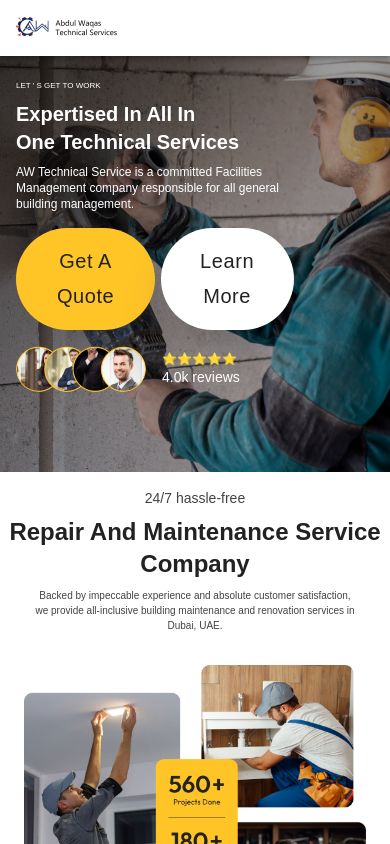
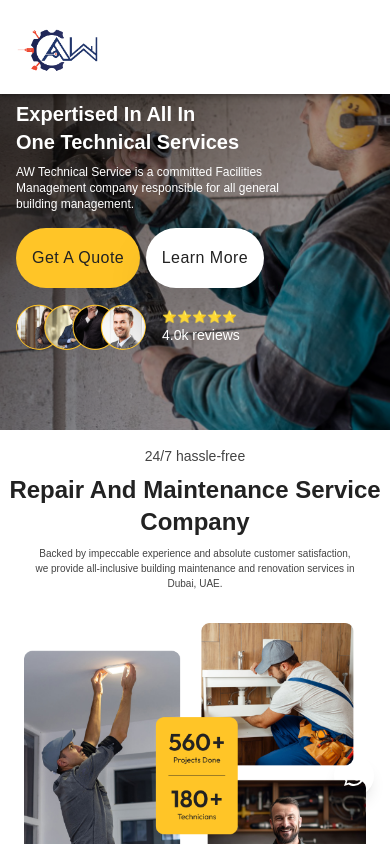
Before and after one commit to shaniaakhan21/AWTech, a Next.js app: page / in a window 390 px wide. Shown: the top 844 px of the page. Built offline with nearby package versions, Linux system fonts and the light colour scheme.

Commit message:
responsivenss done and whatsapp added

```diff
--- a/app/globals.css
+++ b/app/globals.css
@@ -3,7 +3,18 @@
 @tailwind utilities;
 @import url('https://fonts.googleapis.com/css2?family=Outfit:wght@300;400;500;600;700&display=swap');
 
-body, h1, h2, h3, h4, h5, h6, p, span, input, a, button{
+body,
+h1,
+h2,
+h3,
+h4,
+h5,
+h6,
+p,
+span,
+input,
+a,
+button {
   font-family: 'Outfit', sans-serif;
 }
 
@@ -11,25 +22,27 @@ html {
   scroll-behavior: smooth;
 }
 
-.about-page .shadow-text-custom{
+.about-page .shadow-text-custom {
   text-shadow: 1px -1px 2px #947625;
 }
 
 
-.MuiAccordion-heading, .MuiAccordion-root,
+.MuiAccordion-heading,
+.MuiAccordion-root,
 .Mui-expanded:last-of-type {
-  border-radius: 1rem!important;
-  --Paper-shadow: none!important;
+  border-radius: 1rem !important;
+  --Paper-shadow: none !important;
   border: 1px solid #ADADAD;
 }
 
 .MuiAccordion-root:first-of-type {
-  border-top-left-radius: 1rem!important;
-  border-top-right-radius: 1rem!important;
+  border-top-left-radius: 1rem !important;
+  border-top-right-radius: 1rem !important;
 }
 
-.Mui-expanded:first-of-type, .MuiAccordionSummary-root{
-  border-radius: 1rem!important;
+.Mui-expanded:first-of-type,
+.MuiAccordionSummary-root {
+  border-radius: 1rem !important;
 }
 
 .MuiAccordion-root::before {
@@ -37,70 +50,83 @@ html {
 }
 
 .custom-button {
-  text-transform: capitalize!important;
-  border-radius: 9999px!important;
-  font-size: 1.25rem!important;
-  color: #222222!important;
-  background-color: #FFC527!important;
-  font-family: 'Outfit', sans-serif!important;
-  font-weight: 500!important;
-  padding: 1rem 1.2rem!important;
+  text-transform: capitalize !important;
+  border-radius: 9999px !important;
+  font-size: 1.25rem !important;
+  color: #222222 !important;
+  background-color: #FFC527 !important;
+  font-family: 'Outfit', sans-serif !important;
+  font-weight: 500 !important;
+  padding: 1rem 1.2rem !important;
 }
 
 .custom-button-white {
-  text-transform: capitalize!important;
-  border-radius: 9999px!important;
-  font-size: 1.25rem!important;
-  color: #222222!important;
-  background-color: white!important;
-  font-family: 'Outfit', sans-serif!important;
-  font-weight: 500!important;
-  margin-left: 2%!important;
-  padding: 1rem 1.2rem!important;
+  text-transform: capitalize !important;
+  border-radius: 9999px !important;
+  font-size: 1.25rem !important;
+  color: #222222 !important;
+  background-color: white !important;
+  font-family: 'Outfit', sans-serif !important;
+  font-weight: 500 !important;
+  margin-left: 2% !important;
+  padding: 1rem 1.2rem !important;
 }
 
 .custom-button-black {
-  text-transform: capitalize!important;
-  border-radius: 9999px!important;
-  font-size: 1.25rem!important;
-  color: white!important;
-  background-color: #222222!important;
-  font-family: 'Outfit', sans-serif!important;
-  font-weight: 500!important;
-  margin-left: 2%!important;
-  padding: 1rem 1.6rem!important;
+  text-transform: capitalize !important;
+  border-radius: 9999px !important;
+  font-size: 1.25rem !important;
+  color: white !important;
+  background-color: #222222 !important;
+  font-family: 'Outfit', sans-serif !important;
+  font-weight: 500 !important;
+  margin-left: 2% !important;
+  padding: 1rem 1.6rem !important;
 }
 
-.background-white{
-  background-color: white!important;
+.background-white {
+  background-color: white !important;
 }
 
-.text-22-black{
-  color: #222222!important;
+.text-22-black {
+  color: #222222 !important;
 }
 
-.bg-22-black{
-  background-color: #222222!important;
+.bg-22-black {
+  background-color: #222222 !important;
 }
 
-.pos-relative{
-  position: hidden!important;
+.pos-relative {
+  position: hidden !important;
 }
 
-.pos-sticky{
-  position: fixed!important;
+.pos-sticky {
+  position: fixed !important;
 }
 
 @media (min-width: 640px) {
   .sm\:hidden {
-      display: none!important;
+    display: none !important;
   }
 
-  .txt-8-px{
-    font-size: 7px!important;
+  .txt-8-px {
+    font-size: 7px !important;
+  }
+
+}
+
+@media (max-width: 640px) {
+  #cust-btn{
+    padding: 0.4rem 0.5rem !important;
+    font-size: 0.6rem !important;
+  }
+
+  .custom-button, .custom-button-white, .custom-button-black {
+    padding: 1rem 1rem !important;
+    font-size: 1rem !important;
   }
 }
 
-.ml-02{
-margin-left: 2%!important;
+.ml-02 {
+  margin-left: 2% !important;
 }
--- a/app/layout.tsx
+++ b/app/layout.tsx
@@ -1,3 +1,4 @@
+import WhatsappButton from "@/components/WhatsappButton";
 import "./globals.css";
 
 export default function RootLayout({
@@ -10,6 +11,7 @@ export default function RootLayout({
       <body
       >
         {children}
+        <WhatsappButton />
       </body>
     </html>
   );
--- a/components/Header.tsx
+++ b/components/Header.tsx
@@ -1,16 +1,16 @@
 "use client";
 import React from "react";
 import { useState } from 'react';
-import { AppBar, Toolbar, Typography, Button, IconButton, Drawer, List, ListItem, ListItemButton, ListItemText } from '@mui/material';
+import { AppBar, Toolbar, Typography, Button, IconButton, Drawer, List, ListItem, ListItemButton, ListItemText, useMediaQuery } from '@mui/material';
 import MenuIcon from '@mui/icons-material/Menu';
 import Image from 'next/image';
 import AWLogo from '../assests/images/logo.png';
 import LocalPhoneOutlinedIcon from '@mui/icons-material/LocalPhoneOutlined';
 import CloseIcon from '@mui/icons-material/Close';
-
+import MobileLogo from '../assests/images/phone-logo.png'
 const Header: React.FC = () => {
     const [drawerOpen, setDrawerOpen] = useState(false);
-
+    const isMobile = useMediaQuery('(max-width: 600px)');
 
     // Function to handle scroll and navigation
     const handleScroll = (id: string) => {
@@ -27,15 +27,14 @@ const Header: React.FC = () => {
         setDrawerOpen(open);
     };
 
-
-
-
     return (
         <AppBar className="bg-white shadow-none pos-sticky background-white">
             <Toolbar className="flex justify-between items-center py-2">
                 {/* Logo */}
                 <div className="flex items-center">
-                    <Image className='w-1/2 sm:w-full' src={AWLogo} alt="Logo" />
+                    <a href="/">
+                        <Image className='w-1/4 sm:w-full' src={isMobile ? MobileLogo : AWLogo} alt="Logo" />
+                    </a>
                 </div>
 
                 {/* Desktop Menu */}
@@ -93,7 +92,7 @@ const Header: React.FC = () => {
                             </ListItemButton>
                         </ListItem>
                         <ListItem disablePadding>
-                            <ListItemButton component="a" href="/projects" onClick={toggleDrawer(false)}>
+                            <ListItemButton component="a" onClick={() => { handleScroll("projects"); toggleDrawer(false); }}>
                                 <ListItemText primary="Projects" />
                             </ListItemButton>
                         </ListItem>
--- a/components/Sleek.tsx
+++ b/components/Sleek.tsx
@@ -30,13 +30,13 @@ const Sleek: React.FC = () => {
                     <h6 className='text-[#f9f9f9b5] text-[8px] sm:text-xs font-thin'>Take the first step toward transforming your space. Let us provide you with a customized quote tailored to your needs—quick, efficient, and hassle-free.</h6>
                 </div>
                 <div className="flex flex-row mt-2 sm:mt-4" data-aos="fade-left" data-aos-duration="2000">
-                    <Button className="custom-button text-[8px] sm:text-sm capitalize rounded-full mr-4 w-fit px-2 py-1 sm:py-2 sm:px-4 text-[#222222] font-medium bg-[#FFC527] shadow-2xl"
+                    <Button className="custom-button capitalize rounded-full mr-4 w-fit px-2 text-xs sm:text-sm sm:px-4 text-[#222222] font-medium bg-[#FFC527] shadow-2xl" id="cust-btn"
                         onClick={() => setShowPopup(true)}
                     >
                         Get A Quote
                     </Button>
                     <GetStartedPopup isOpen={showPopup} onClose={handlePopupClose} />
-                    <Button className="custom-button-white text-[8px] sm:text-sm capitalize rounded-full w-fit px-2 py-1 sm:py-2 sm:px-4 font-medium text-[#222222] font-medium bg-[#F9F9F9] shadow-2xl ml-2"
+                    <Button className="custom-button-white capitalize rounded-full w-fit px-2 text-xs sm:text-sm sm:px-4 font-medium text-[#222222] font-medium bg-[#F9F9F9] shadow-2xl" id="cust-btn"
                         onClick={() => window.open('https://wa.me/971557736634', '_blank')}
                     >
                         Book Your Services
--- /dev/null
+++ b/components/WhatsappButton.tsx
@@ -0,0 +1,26 @@
+"use client";
+import React from 'react';
+import { IconButton } from '@mui/material';
+import WhatsAppIcon from '@mui/icons-material/WhatsApp';
+
+const WhatsappButton: React.FC = () => {
+    const handleClick = () => {
+        // Pre-filled message for WhatsApp
+        const message = "Hey there! I'm looking for your services. Could you assist me?";
+        window.open(`https://wa.me/971557736634?text=${encodeURIComponent(message)}`, '_blank');
+    };
+
+    return (
+        <div className="fixed bottom-12 right-4 z-50">
+            <IconButton
+                color="primary"
+                onClick={handleClick}
+                className="bg-green-500 text-white rounded-full shadow-lg p-3 hover:bg-green-600 transition duration-300"
+            >
+                <WhatsAppIcon className="text-white text-3xl sm:text-6xl" />
+            </IconButton>
+        </div>
+    );
+};
+
+export default WhatsappButton;
```
Also changed, not shown: app/about/page.tsx (+6 -6 lines), app/services/page.tsx (+10 -10 lines), assests/images/phone-logo.png (added). Lines whose indentation alone changed are shown as unchanged.
